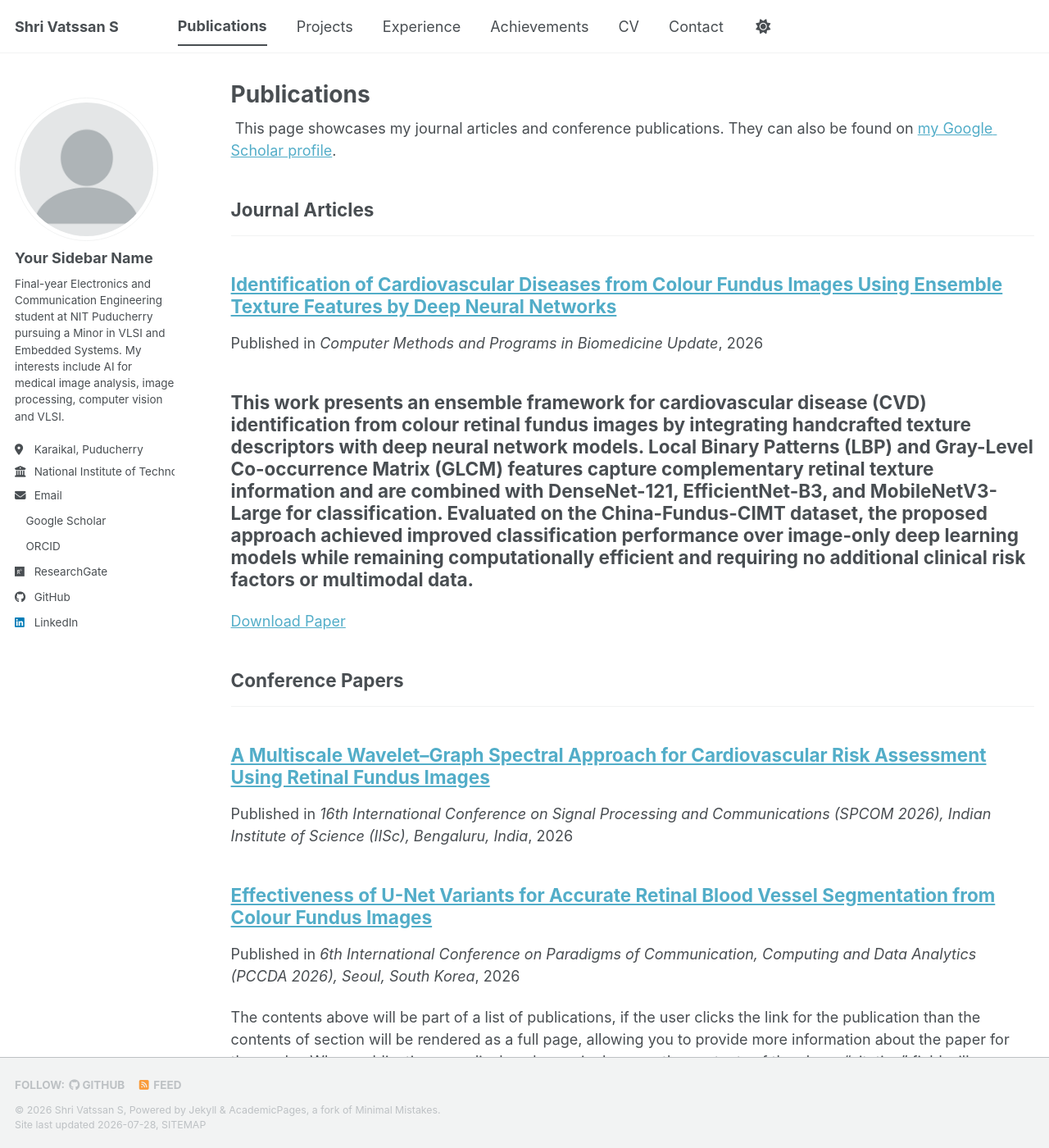
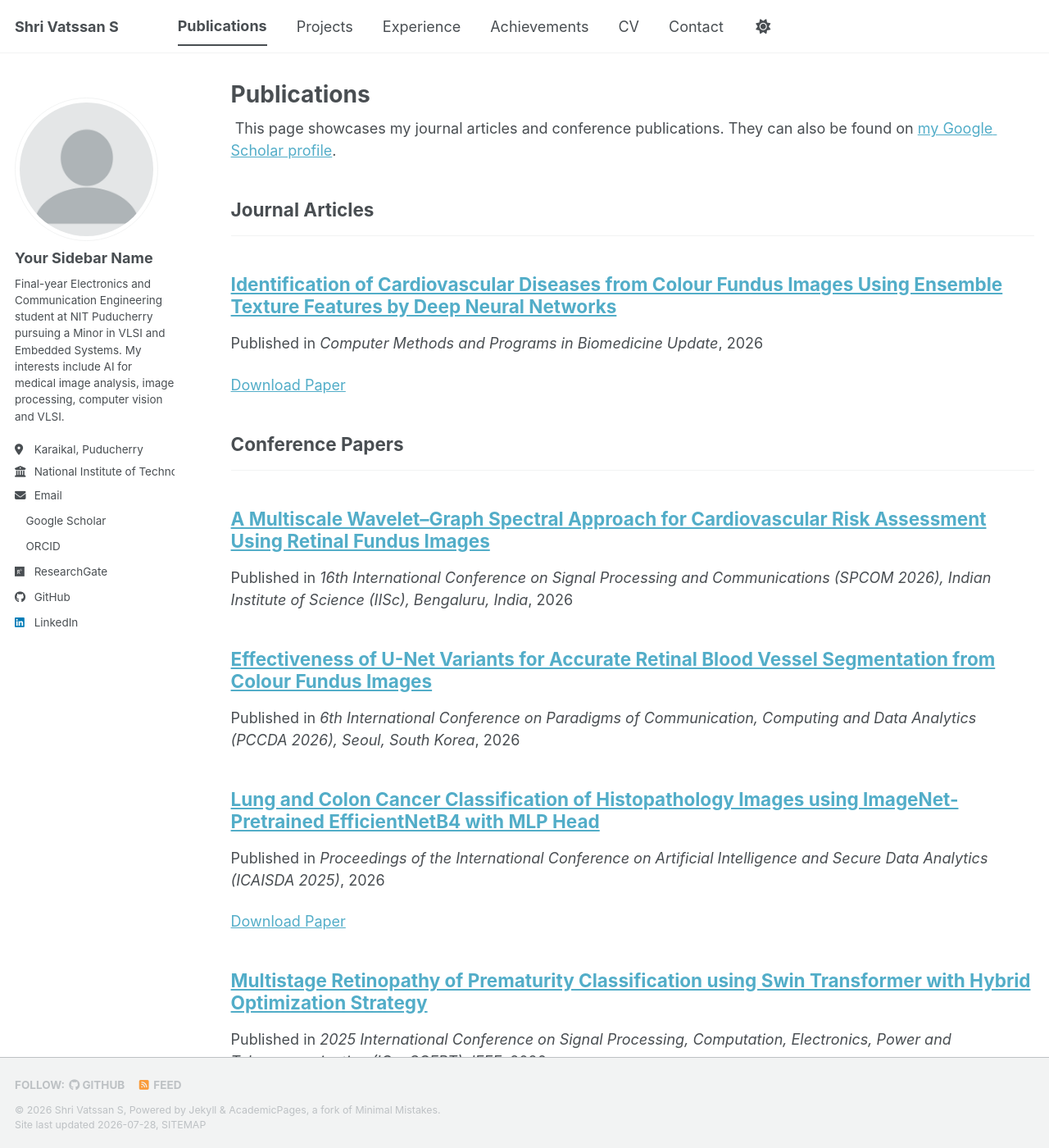
Before and after one commit to sshrivatssan/sshrivatssan.github.io, a Jekyll site: the page built from _pages/publications.html, in a window 1280 px wide and 1400 px high. Shown: the whole window at 82% size. Built offline with Jekyll 4.4.1, drawn with Linux system fonts in a browser that asks for light colours; a style sheet for code colours, icons or effects is not loaded.

Commit message:
Modified Publications

```diff
--- a/_publications/2024-02-17-paper-title-number-4.md
+++ b/_publications/2024-02-17-paper-title-number-4.md
@@ -7,5 +7,3 @@ date: 2026-06-27
 venue: "6th International Conference on Paradigms of Communication, Computing and Data Analytics (PCCDA 2026), Seoul, South Korea"
 paperurl:
 ---
-
-The contents above will be part of a list of publications, if the user clicks the link for the publication than the contents of section will be rendered as a full page, allowing you to provide more information about the paper for the reader. When publications are displayed as a single page, the contents of the above "citation" field will automatically be included below this section in a smaller font.
--- a/_publications/2026-07-21-paper-title-number-1.md
+++ b/_publications/2026-07-21-paper-title-number-1.md
@@ -9,5 +9,3 @@ paperurl: "https://doi.org/10.1016/j.cmpbup.2026.100262"
 slidesurl:
 bibtexurl:
 ---
-This work presents an ensemble framework for cardiovascular disease (CVD) identification from colour retinal fundus images by integrating handcrafted texture descriptors with deep neural network models. Local Binary Patterns (LBP) and Gray-Level Co-occurrence Matrix (GLCM) features capture complementary retinal texture information and are combined with DenseNet-121, EfficientNet-B3, and MobileNetV3-Large for classification. Evaluated on the China-Fundus-CIMT dataset, the proposed approach achieved improved classification performance over image-only deep learning models while remaining computationally efficient and requiring no additional clinical risk factors or multimodal data.
----
```
